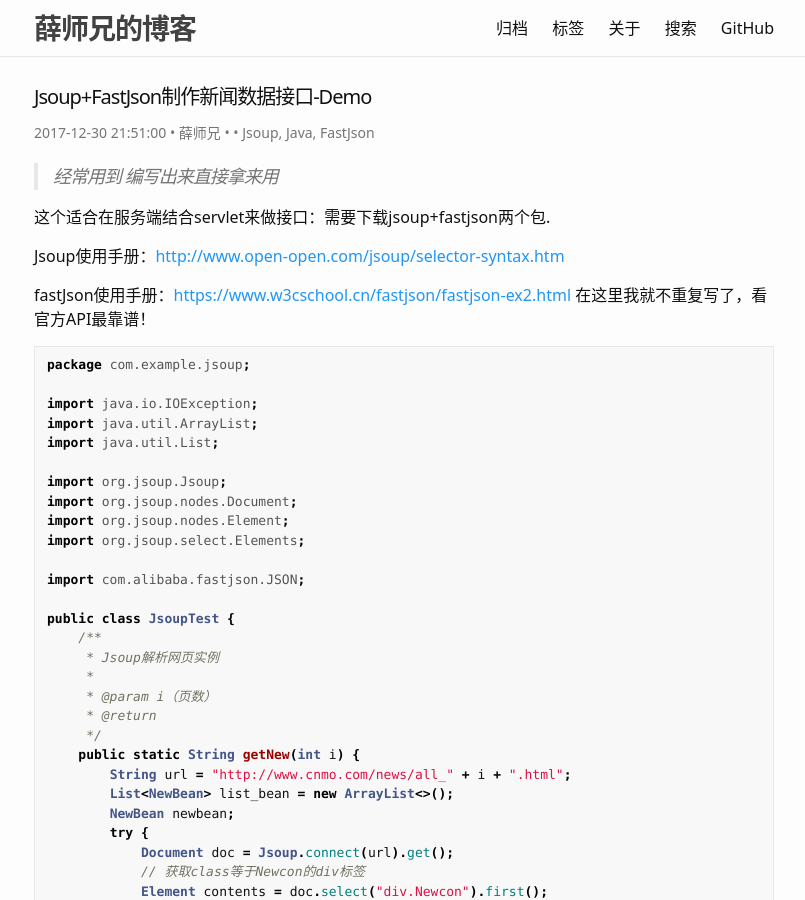
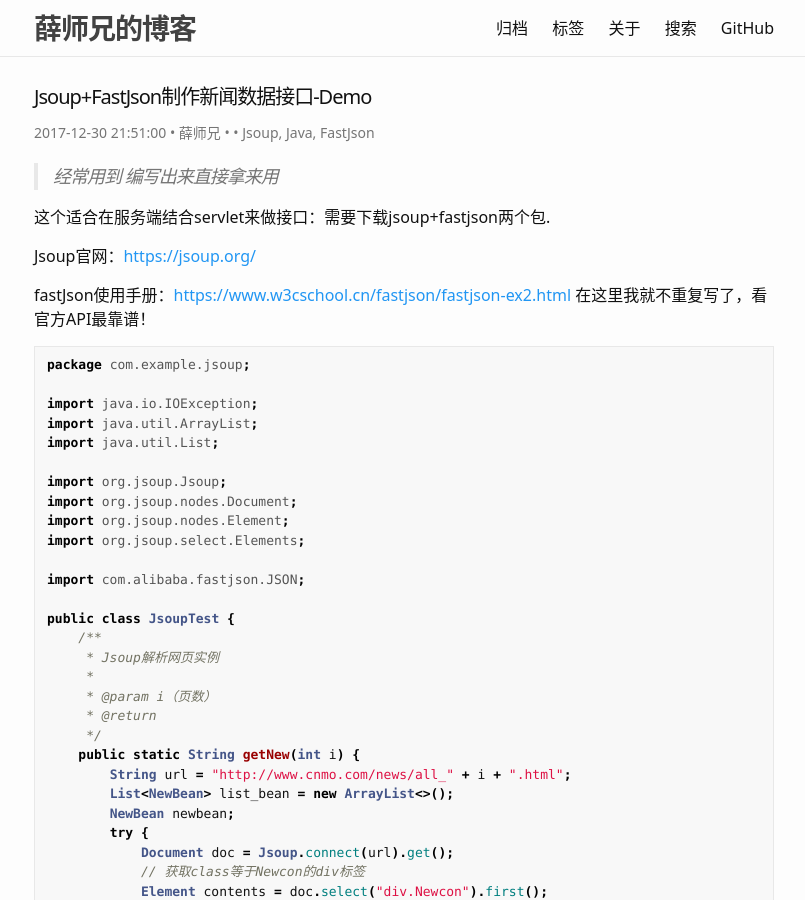
Before and after one commit to onblogss/onblogss.github.io, a Jekyll site: the page built from docs/_posts/2017/2017-12-30-JsoupFastJson制作新闻数据接口Demo.md, in a window 1280 px wide and 900 px high. Shown: the whole window, without its empty margins (236-1041 px from the left). Built offline with Jekyll 4.4.1, drawn with Linux system fonts in a browser that asks for light colours; comment, search, counter and statistics services are not loaded.

Commit message:
Update 2017-12-30-JsoupFastJson制作新闻数据接口Demo.md

```diff
--- a/docs/_posts/2017/2017-12-30-JsoupFastJson制作新闻数据接口Demo.md
+++ b/docs/_posts/2017/2017-12-30-JsoupFastJson制作新闻数据接口Demo.md
@@ -12,7 +12,7 @@ tags:
 
 这个适合在服务端结合servlet来做接口：需要下载jsoup+fastjson两个包.
 
-Jsoup使用手册：[http://www.open-open.com/jsoup/selector-syntax.htm](http://www.open-open.com/jsoup/selector-syntax.htm)
+Jsoup官网：[https://jsoup.org/](https://jsoup.org/)
 
 fastJson使用手册：[https://www.w3cschool.cn/fastjson/fastjson-ex2.html](https://www.w3cschool.cn/fastjson/fastjson-ex2.html)
 在这里我就不重复写了，看官方API最靠谱！
```
